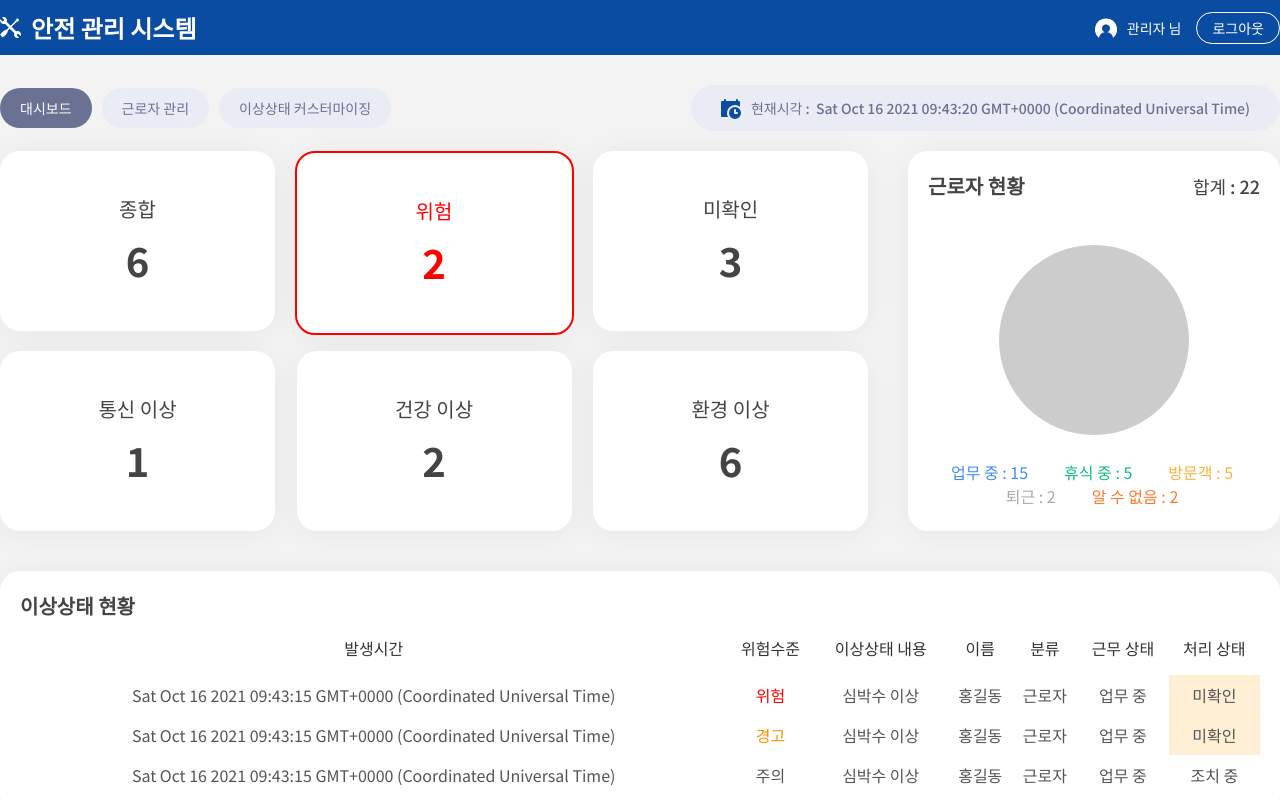
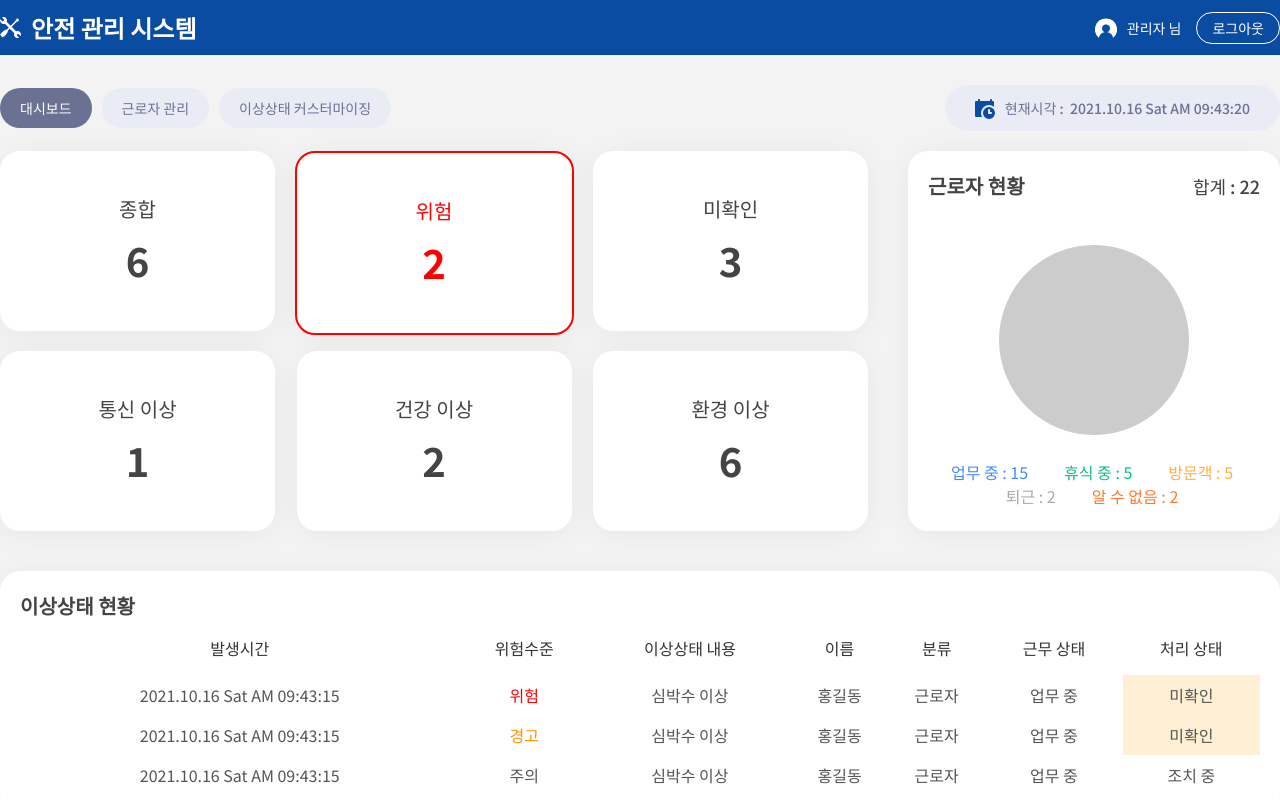
Before and after one commit to y35-n0/tutum-web, a React (Create React App) app: page / in a window 1280 px wide. Built offline with nearby package versions, Linux system fonts and the light colour scheme.

Commit message:
[UPDATE] Formatting date using date-fns

```diff
--- a/package.json
+++ b/package.json
@@ -14,6 +14,7 @@
     "@types/react-dom": "^17.0.9",
     "axios": "^0.21.1",
     "d3": "^7.0.4",
+    "date-fns": "^2.25.0",
     "dotenv": "^8.2.0",
     "http-proxy-middleware": "^2.0.1",
     "lodash": "^4.17.21",
--- a/src/views/DashboardView/components/BoardTable/index.tsx
+++ b/src/views/DashboardView/components/BoardTable/index.tsx
@@ -7,11 +7,12 @@ import TableBoardTableHeader, {
 import TableBoardTableRow, { TableBoardItem } from "./BoardTableRow";
 import BoardTableTitle from "./BoardTableTitle";
 import BoardTableInTable from "./BoardTableInTable";
+import { formattingDate } from "../../../common/GlobalStyle";
 
 const tmpStatusItems: TableBoardItem[] = [
   {
     id: 1,
-    timestamp: Date(),
+    timestamp: formattingDate(new Date()),
     dangerLevel: "위험",
     content: "심박수 이상",
     userName: "홍길동",
@@ -21,7 +22,7 @@ const tmpStatusItems: TableBoardItem[] = [
   },
   {
     id: 2,
-    timestamp: Date(),
+    timestamp: formattingDate(new Date()),
     dangerLevel: "경고",
     content: "심박수 이상",
     userName: "홍길동",
@@ -31,7 +32,7 @@ const tmpStatusItems: TableBoardItem[] = [
   },
   {
     id: 3,
-    timestamp: Date(),
+    timestamp: formattingDate(new Date()),
     dangerLevel: "주의",
     content: "심박수 이상",
     userName: "홍길동",
--- a/src/views/common/GlobalStyle/index.tsx
+++ b/src/views/common/GlobalStyle/index.tsx
@@ -1,5 +1,10 @@
 /** @jsxImportSource @emotion/react */
 import { Global, css } from "@emotion/react";
+import { format } from "date-fns";
+
+export const formattingDate = (date: Date): string => {
+  return format(date, "yyyy.MM.dd ccc aa hh:mm:ss");
+};
 
 export const DANGER_LEVEL_COLOR: { [name: string]: string } = {
   위험: "#FF0000",
--- a/src/views/common/NavigatorAndTime/TimeBox.tsx
+++ b/src/views/common/NavigatorAndTime/TimeBox.tsx
@@ -22,11 +22,9 @@ type Props = {
 
 export const HeaderTime: React.FC<Props> = (props) => {
   return (
-    <div className="current-time" css={boxStyle}>
+    <div css={boxStyle}>
       <img src={timeSvg} alt="time" />
-      <span className="current-time" css={spanStyle}>
-        현재시각 :&nbsp; {props.time}
-      </span>
+      <span css={spanStyle}>현재시각 :&nbsp; {props.time}</span>
     </div>
   );
 };
--- a/src/views/common/NavigatorAndTime/index.tsx
+++ b/src/views/common/NavigatorAndTime/index.tsx
@@ -1,4 +1,6 @@
+import { format } from "date-fns";
 import { ChangeEvent, useEffect, useState } from "react";
+import { formattingDate } from "../GlobalStyle";
 import NavigatorAndTimeBox from "./NavigatorAndTimeBox";
 import NavigatorBox from "./NavigatorBox";
 import {
@@ -15,12 +17,11 @@ const tmpNavigatorItems = [
 
 // FIXME:
 // - items
-// - time format -> moment
 const NavigatorAndTime: React.FC = () => {
   const [checked, setChecked] = useState<string>(tmpNavigatorItems[0].id);
   const [items, setItems] =
     useState<HeaderNavigationItemContent[]>(tmpNavigatorItems);
-  const [time, setTimes] = useState<string>(Date());
+  const [time, setTimes] = useState<string>(formattingDate(new Date()));
 
   const handleNavigationChange = (e: ChangeEvent<HTMLInputElement>) => {
     if (checked !== e.currentTarget.value) {
@@ -30,7 +31,7 @@ const NavigatorAndTime: React.FC = () => {
 
   useEffect(() => {
     setInterval(() => {
-      setTimes(Date());
+      setTimes(formattingDate(new Date()));
     });
   }, []);
 
```
Also changed, not shown: 1 other file (tests, documents, lock files or other folders).
